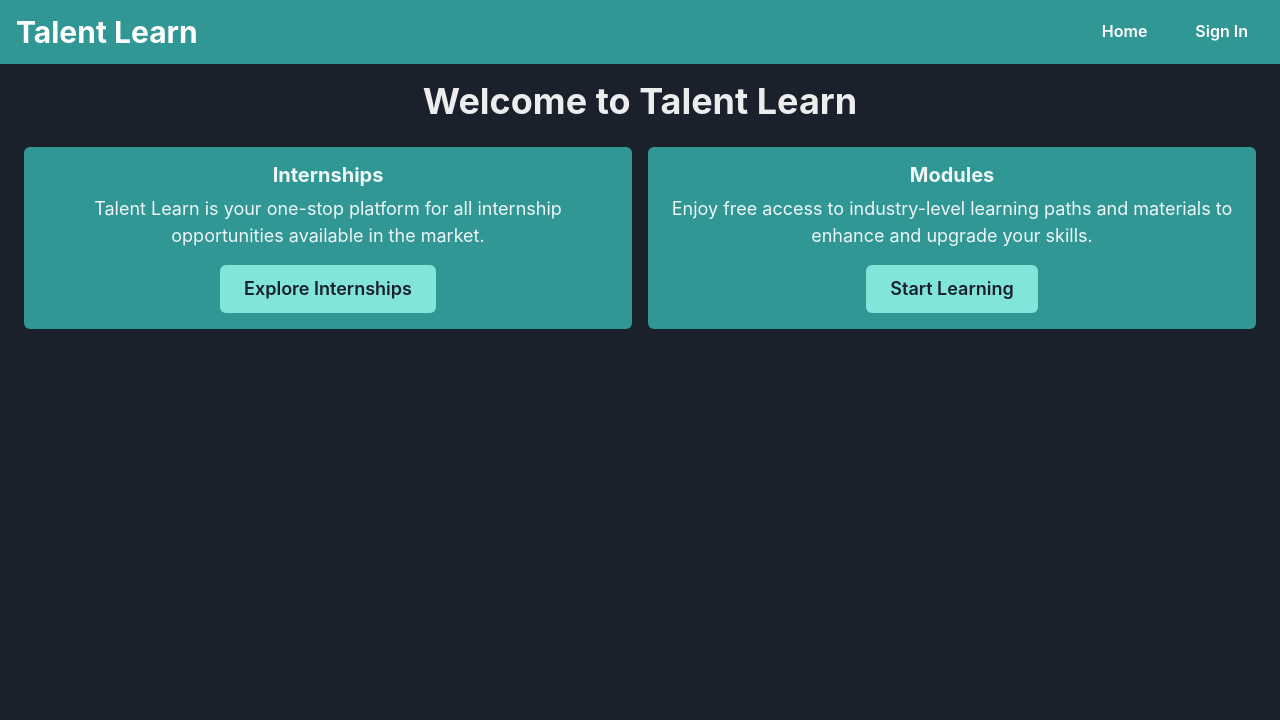
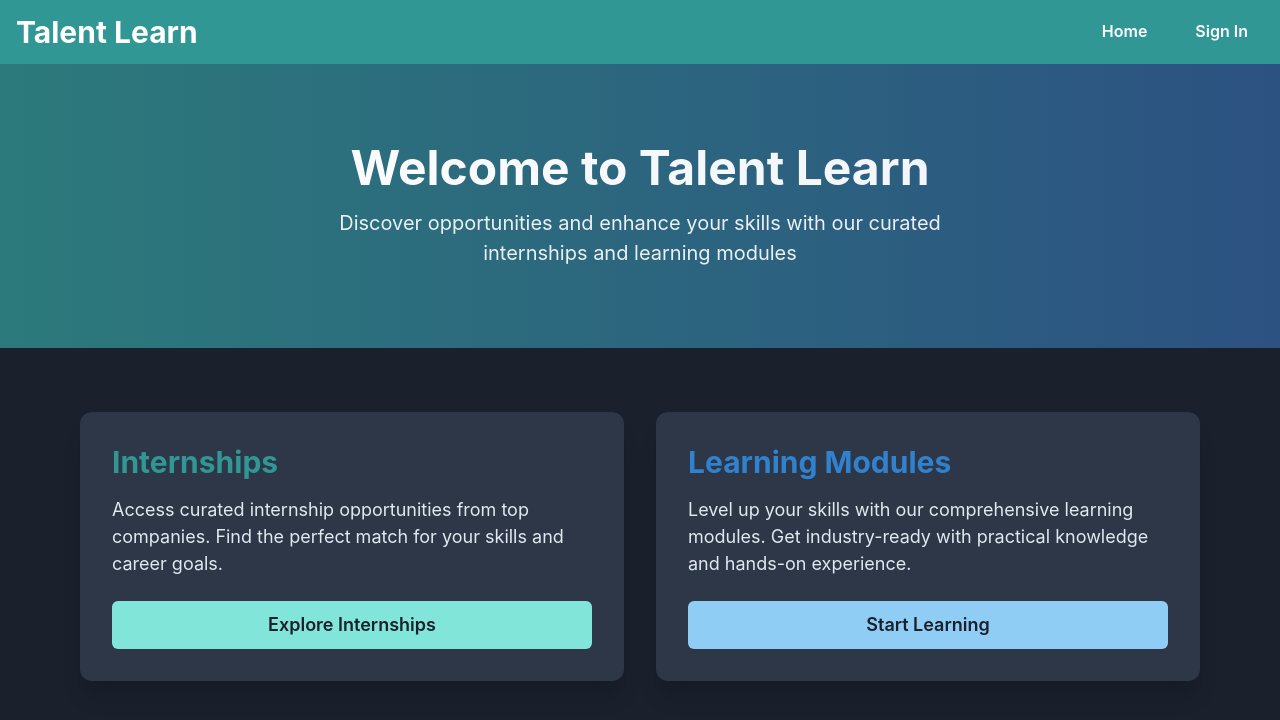
Before and after one commit to Rohan120805/talentlearn, a React (Vite) app in the folder frontend/: page / in a window 1280 px wide. Shown: the top 720 px of the page. Built offline with nearby package versions, Linux system fonts and the light colour scheme; no server answers.

Commit message:
Changed Module Page

```diff
--- a/frontend/package.json
+++ b/frontend/package.json
@@ -17,6 +17,7 @@
     "framer-motion": "^11.18.0",
     "react": "^18.3.1",
     "react-dom": "^18.3.1",
+    "react-icons": "^5.5.0",
     "react-router-dom": "^7.1.1"
   },
   "devDependencies": {
--- a/frontend/src/pages/HomePage.jsx
+++ b/frontend/src/pages/HomePage.jsx
@@ -1,28 +1,98 @@
 import React from 'react';
-import { Box, Heading, Text, VStack, Button, Flex } from '@chakra-ui/react';
+import { Box, Heading, Text, VStack, Button, Flex, useColorModeValue } from '@chakra-ui/react';
 import { Link } from 'react-router-dom';
 
 const HomePage = () => {
+  const bgGradient = useColorModeValue(
+    'linear(to-r, teal.400, blue.500)',
+    'linear(to-r, teal.600, blue.700)'
+  );
+  const cardBg = useColorModeValue('white', 'gray.700');
+  const textColor = useColorModeValue('gray.600', 'gray.200');
+
   return (
-    <Box p={4} textAlign="center">
-      <Heading mb={4}>Welcome to Talent Learn</Heading>
-      <VStack spacing={8}>
-        <Flex direction={{ base: 'column', md: 'row' }} align="center" justify="space-between" w="100%">
-          <Box p={4} bg="teal.500" borderRadius="md" flex="1" m={2}>
-            <Heading size="md" mb={2}>Internships</Heading>
-            <Text fontSize="lg">
-              Talent Learn is your one-stop platform for all internship opportunities available in the market.
+    <Box>
+      <Box
+        bgGradient={bgGradient}
+        py={20}
+        px={4}
+        textAlign="center"
+        color="white"
+      >
+        <Heading
+          as="h1"
+          size="2xl"
+          mb={4}
+          bgGradient="linear(to-r, white, gray.100)"
+          bgClip="text"
+        >
+          Welcome to Talent Learn
+        </Heading>
+        <Text fontSize="xl" maxW="2xl" mx="auto" opacity={0.9}>
+          Discover opportunities and enhance your skills with our curated internships and learning modules
+        </Text>
+      </Box>
+
+      <VStack spacing={8} py={16} px={4} maxW="6xl" mx="auto">
+        <Flex
+          direction={{ base: 'column', lg: 'row' }}
+          align="stretch"
+          justify="space-between"
+          w="100%"
+          gap={8}
+        >
+          <Box
+            p={8}
+            bg={cardBg}
+            borderRadius="xl"
+            flex="1"
+            shadow="xl"
+            transition="transform 0.3s"
+            _hover={{ transform: 'translateY(-5px)' }}
+          >
+            <Heading size="lg" mb={4} color="teal.500">Internships</Heading>
+            <Text fontSize="lg" color={textColor} mb={6}>
+              Access curated internship opportunities from top companies. Find the perfect match for your skills and career goals.
             </Text>
-            <Button as={Link} to="/internships" colorScheme="teal" size="lg" mt={4}>
+            <Button
+              as={Link}
+              to="/internships"
+              size="lg"
+              colorScheme="teal"
+              w="full"
+              _hover={{
+                transform: 'translateY(-2px)',
+                boxShadow: 'lg',
+              }}
+            >
               Explore Internships
             </Button>
           </Box>
-          <Box p={4} bg="teal.500" borderRadius="md" flex="1" m={2}>
-            <Heading size="md" mb={2}>Modules</Heading>
-            <Text fontSize="lg">
-              Enjoy free access to industry-level learning paths and materials to enhance and upgrade your skills.
+
+          <Box
+            p={8}
+            bg={cardBg}
+            borderRadius="xl"
+            flex="1"
+            shadow="xl"
+            transition="transform 0.3s"
+            _hover={{ transform: 'translateY(-5px)' }}
+          >
+            <Heading size="lg" mb={4} color="blue.500">Learning Modules</Heading>
+            <Text fontSize="lg" color={textColor} mb={6}>
+              Level up your skills with our comprehensive learning modules. Get industry-ready with practical knowledge and hands-on experience.
             </Text>
-            <Button as={Link} to="/modules" colorScheme="teal" size="lg" mt={4}>
+            <Button
+              as={Link}
+              to="/modules"
+              size="lg"
+              colorScheme="blue"
+              w="full"
+              _hover={{
+                transform: 'translateY(-2px)',
+                boxShadow: 'lg',
+              }}
+            >
               Start Learning
             </Button>
           </Box>
--- a/frontend/src/pages/Modules.jsx
+++ b/frontend/src/pages/Modules.jsx
@@ -1,70 +1,177 @@
 import React, {useEffect, useState} from 'react';
-import {Box, SimpleGrid, Card, CardHeader, CardBody, Heading, Text, Button, HStack, Tag, TagLabel} from '@chakra-ui/react';
+import {
+  Box,
+  SimpleGrid,
+  Card,
+  CardHeader,
+  CardBody,
+  Heading,
+  Text,
+  Button,
+  HStack,
+  Tag,
+  TagLabel,
+  Container,
+  VStack,
+  useColorModeValue,
+  Skeleton,
+  Image,
+  Icon,
+  Divider
+} from '@chakra-ui/react';
 import {useNavigate} from 'react-router-dom';
 import axios from 'axios';
+import { FaGraduationCap, FaArrowRight } from 'react-icons/fa';
 
 const Modules = () => {
-  const [modules, setModules] = useState([]); // Initialize as empty array
+  const [modules, setModules] = useState([]);
+  const [loading, setLoading] = useState(true);
   const navigate = useNavigate();
 
-  useEffect(() => {
-    const fetchModules = async () => {
-      try {
-        const response = await axios.get('/auth/profile');
-        if (!response.data) {
-          navigate('/signin');
-          return;
-        }
+  // Enhanced color mode values
+  const cardBg = useColorModeValue('white', 'gray.800');
+  const borderColor = useColorModeValue('gray.200', 'gray.700');
+  const headingColor = useColorModeValue('teal.600', 'teal.300');
+  const gradientBg = useColorModeValue(
+    'linear(to-r, teal.400, blue.500)',
+    'linear(to-r, teal.500, blue.600)'
+  );
 
-        const modulesResponse = await axios.get('/modules');
-        if (Array.isArray(modulesResponse.data)) { // Add check for array
-          setModules(modulesResponse.data);
-        } else {
-          console.error('Modules data is not an array:', modulesResponse.data);
-          setModules([]); // Fallback to empty array
-        }
-      } catch (error) {
-        console.error('Error fetching modules:', error);
-        navigate('/signin');
-      }
-    };
-
-    fetchModules();
-  }, [navigate]);
+  // ... existing useEffect code ...
 
   return (
-    <Box p={4}>
-      <Heading mb={4}>Courses</Heading>
-      {modules.length === 0 ? (
-        <Text>No modules available</Text>
+    <Box bg={useColorModeValue('gray.50', 'gray.900')} minH="100vh">
+      <Container maxW="7xl" py={12}>
+        <VStack spacing={12} align="stretch">
+          <Box textAlign="center">
+            <Icon as={FaGraduationCap} w={12} h={12} color="teal.400" mb={4} />
+            <Heading
+              size="2xl"
+              bgGradient={gradientBg}
+              bgClip="text"
+              letterSpacing="tight"
+              mb={4}
+            >
+              Learning Modules
+            </Heading>
+            <Text
+              fontSize="xl"
+              color={useColorModeValue('gray.600', 'gray.400')}
+              maxW="2xl"
+              mx="auto"
+            >
+              Enhance your skills with our expertly curated learning modules
+            </Text>
+            <Divider my={8} />
+          </Box>
+
+          {loading ? (
+            <SimpleGrid columns={{base:1, md:2, lg:3}} spacing={8}>
+              {[1,2,3].map(i => (
+                <Skeleton
+                  key={i}
+                  height="400px"
+                  borderRadius="xl"
+                  startColor={useColorModeValue('gray.100', 'gray.700')}
+                  endColor={useColorModeValue('gray.200', 'gray.600')}
+                />
+              ))}
+            </SimpleGrid>
+          ) : modules.length === 0 ? (
+            <Box
+              textAlign="center"
+              p={12}
+              bg={cardBg}
+              borderRadius="xl"
+              shadow="lg"
+            >
+              <Text fontSize="xl">No modules available at the moment</Text>
+            </Box>
           ) : (
-        <SimpleGrid columns={{base:1, md:2, lg:3}} spacing={4}>
+            <SimpleGrid columns={{base:1, md:2, lg:3}} spacing={8}>
               {modules.map((module) => (
-            <Card key={module._id} borderWidth="1px" borderRadius="lg" overflow="hidden">
-              <CardHeader>
-                <Heading size="md">{module.title}</Heading>
-                <Text fontSize="sm" color="gray.500">by {module.author}</Text>
+                <Card
+                  key={module._id}
+                  bg={cardBg}
+                  borderWidth="1px"
+                  borderColor={borderColor}
+                  borderRadius="xl"
+                  overflow="hidden"
+                  transition="all 0.3s"
+                  _hover={{
+                    transform: 'translateY(-8px)',
+                    boxShadow: '2xl'
+                  }}
+                >
+                  <CardHeader p={6}>
+                    <Heading
+                      size="md"
+                      color={headingColor}
+                      mb={2}
+                    >
+                      {module.title}
+                    </Heading>
+                    <Text
+                      fontSize="sm"
+                      color={useColorModeValue('gray.600', 'gray.400')}
+                    >
+                      by {module.author}
+                    </Text>
                   </CardHeader>
-              <CardBody>
-                <Text>{module.description}</Text>
-                <Text mt={2} fontWeight="bold">Skills you gain after completion of this course:</Text>
-                <HStack wrap="wrap" spacing={2} mt={2}>
+                  <CardBody p={6} pt={0}>
+                    <VStack align="stretch" spacing={6}>
+                      <Text
+                        noOfLines={3}
+                        color={useColorModeValue('gray.700', 'gray.300')}
+                      >
+                        {module.description}
+                      </Text>
+                      <Box>
+                        <Text
+                          fontWeight="bold"
+                          mb={3}
+                          color={useColorModeValue('gray.700', 'gray.300')}
+                        >
+                          Skills you'll gain:
+                        </Text>
+                        <HStack wrap="wrap" spacing={2}>
                           {(module.skillsAcquired || []).map((skill, index) => (
-                    <Tag key={index} size="lg" colorScheme="teal" borderRadius="full">
+                            <Tag
+                              key={index}
+                              size="md"
+                              colorScheme="teal"
+                              borderRadius="full"
+                              px={3}
+                              py={1}
+                              variant="subtle"
+                            >
                               <TagLabel>{skill}</TagLabel>
                             </Tag>
                           ))}
                         </HStack>
-                <HStack mt={4} justifyContent="space-between">
-                  <Button colorScheme="blue" onClick={() => navigate(`/modules/${module._id}`)}>
+                      </Box>
+                      <Button
+                        colorScheme="teal"
+                        size="lg"
+                        onClick={() => navigate(`/modules/${module._id}`)}
+                        w="full"
+                        mt="auto"
+                        rightIcon={<FaArrowRight />}
+                        _hover={{
+                          transform: 'translateY(-2px)',
+                          boxShadow: 'lg'
+                        }}
+                      >
                         Start Learning
                       </Button>
-                </HStack>
+                    </VStack>
                   </CardBody>
                 </Card>
               ))}
             </SimpleGrid>
           )}
+        </VStack>
+      </Container>
     </Box>
   );
 };
```
Also changed, not shown: 1 other file (tests, documents, lock files or other folders). Lines whose indentation alone changed are shown as unchanged.
